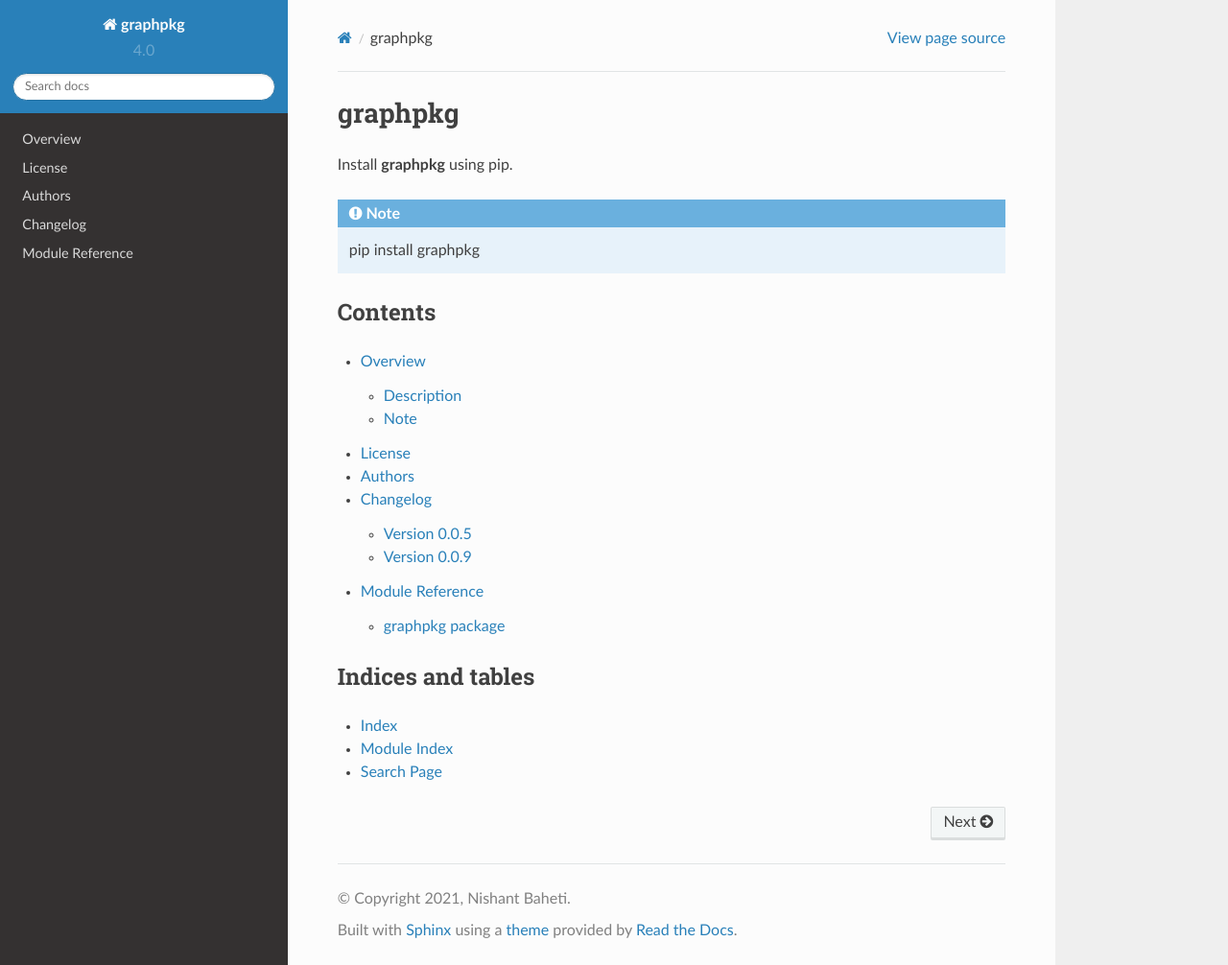
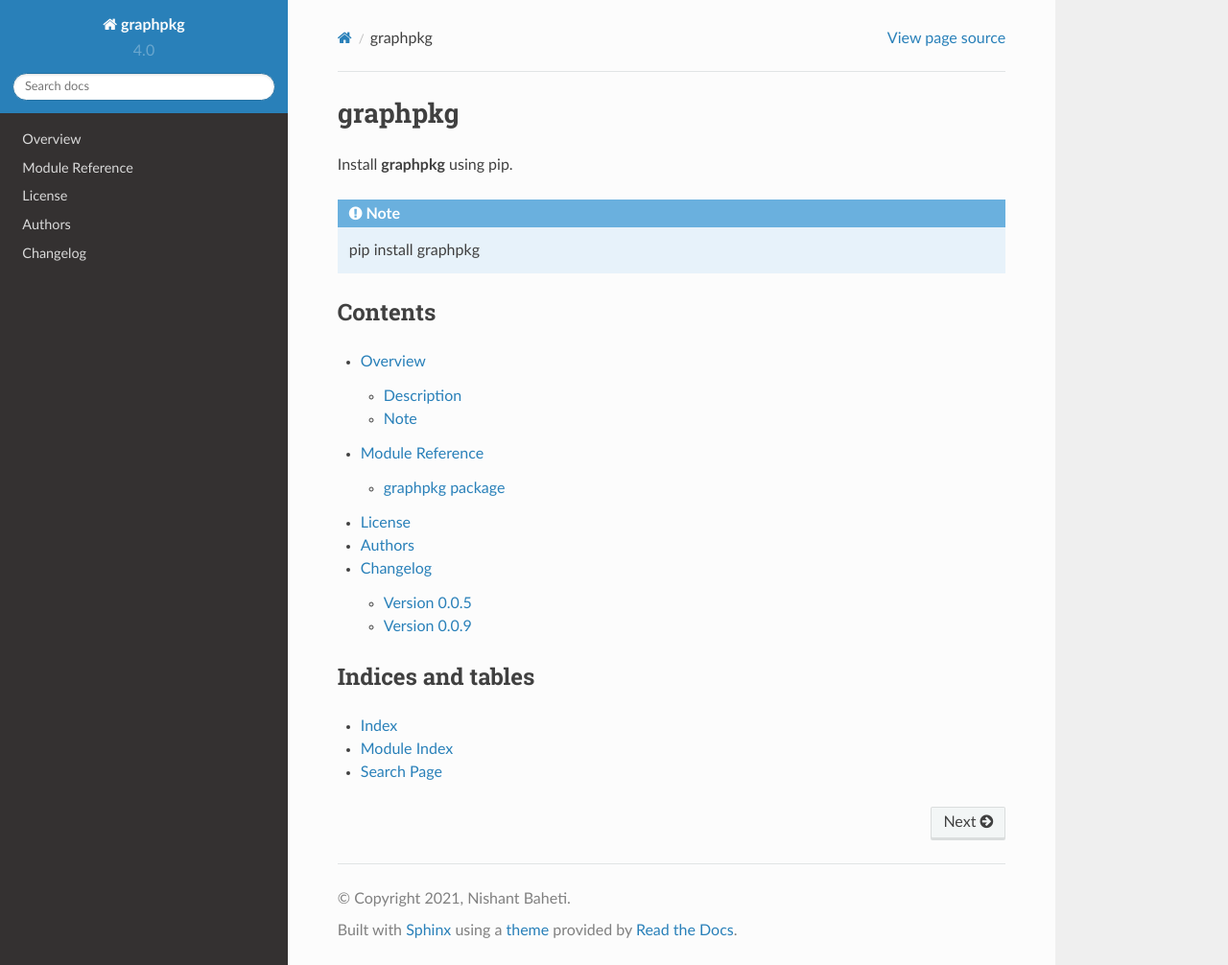
Before and after one commit to NishantBaheti/graphpkg, a Sphinx documentation site: the page built from docs/index.rst, in a window 1280 px wide and 1006 px high. Shown: the whole window at 96% size. Built offline with Sphinx 7.4.7 and the Read the Docs theme 2.0.0, drawn with Linux system fonts in a browser that asks for light colours; pages that are not in the unit, such as notebooks, are missing from menus.

Commit message:
doc update

```diff
--- a/docs/index.rst
+++ b/docs/index.rst
@@ -15,10 +15,10 @@
    :maxdepth: 2
 
    Overview <readme>
+   Module Reference <api/modules>
    License <license>
    Authors <authors>
    Changelog <changelog>
-   Module Reference <api/modules>
 
 
 Indices and tables
```
